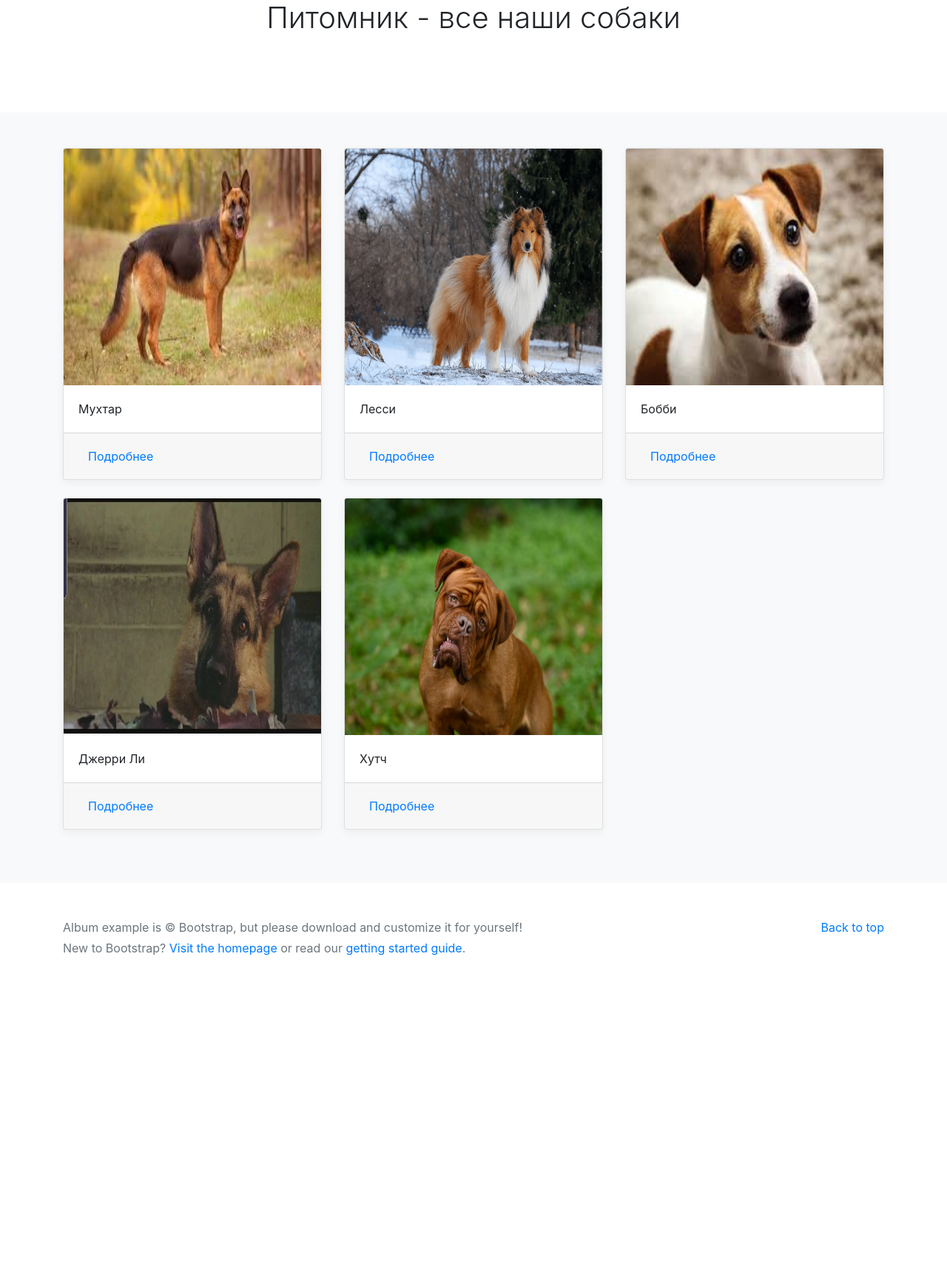
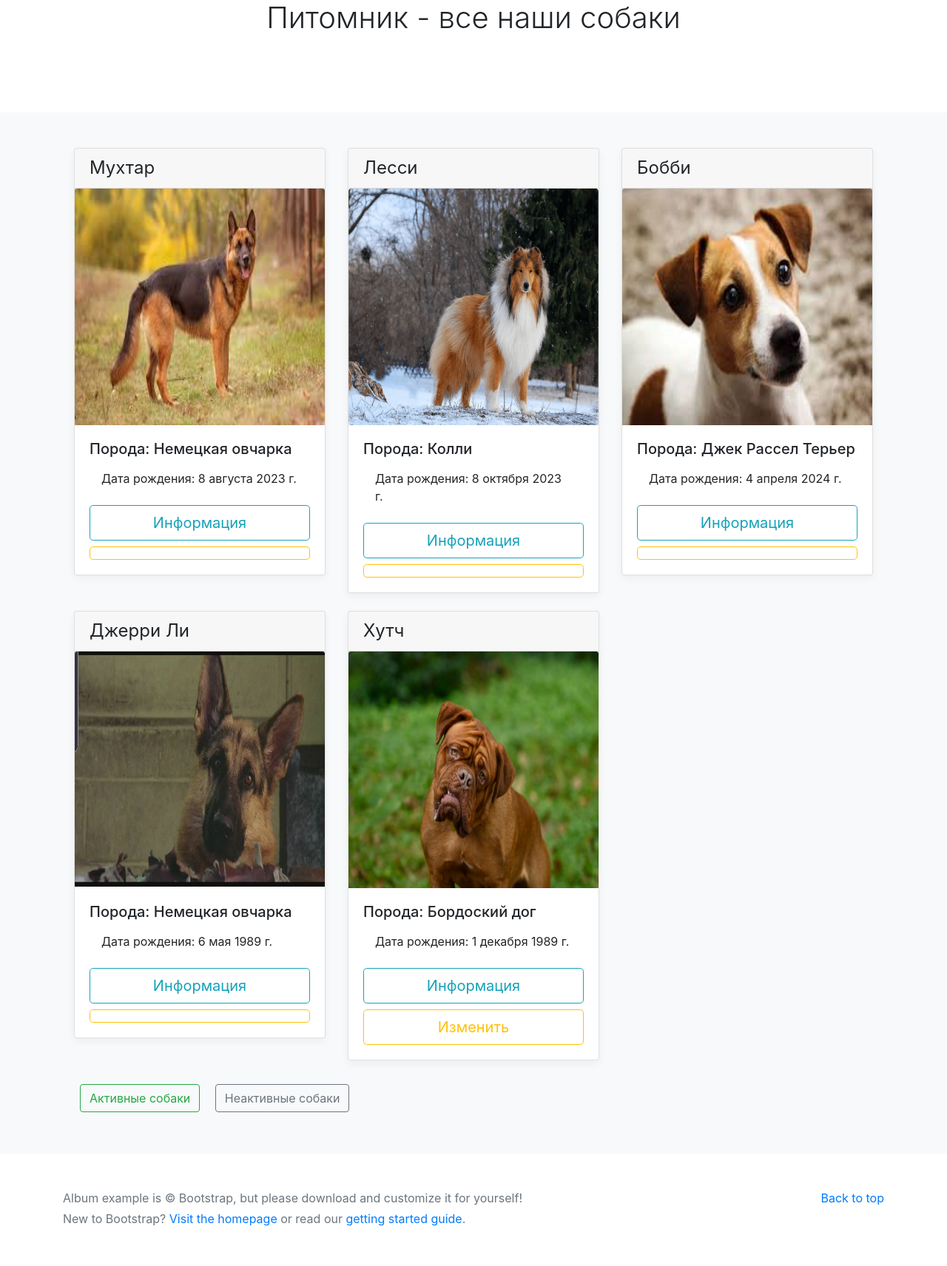
Before and after one commit to DmitryTaushev/Shelter425CBV, a Django app: page /dogs/ in a window 1280 px wide. Shown: the part 152-1864 px from the top of the page at 74% size. Before the commit the page ends 1444 px from the top, so only its background shows below. Run offline with Django 5.2, Linux system fonts and the light colour scheme; a user stored in the database is signed in; data comes from the database, SQL or seed files in the repository; some libraries are stand-ins or nearby versions.

Commit message:
1.Добавлена карточка собаки 2.Изменен шаблон dogs/detail.html 3.Изменен шаблог вывода всех собак 4.Изменен шаблон dogs/delete.html 5.Изменен шаблон обновления собаки 6.Исправлена ошибка в urls

```diff
--- a/dogs/templates/dogs/delete.html
+++ b/dogs/templates/dogs/delete.html
@@ -25,7 +25,7 @@
                 Удалить
                 {% endif %}
             </button>
-            <a class="btn btn-outline-primary float-left" href="{% url 'dogs:dog_detail' object.pk %}"> Назад </a>
+            <a class="btn btn-outline-primary float-left" href="{% url 'dogs:dogs_list' %}"> Назад </a>
             </div>
         </div>
     </div>
--- a/dogs/templates/dogs/dogs.html
+++ b/dogs/templates/dogs/dogs.html
@@ -2,22 +2,14 @@
 {% load my_tags %}
 {% block content %}
 
-<div class="row">
-    {% for object in object_list %}
-    <div class="col-md-4">
-        <div class="card mb-4 box-shadow">
-            <img class="card-img-top"
-                 src="{{ object.photo|dogs_media }}" width="300" height="320"
-                 alt="Card image cap">
-            <div class="card-body">
-                <p class="card-text">{{ object.name|title }}</p>
-            </div>
-            <div class="card-footer">
-                <a class="btn btn-link" href="{% url 'dogs:dog_detail' object.pk %}">Подробнее</a>
-            </div>
-        </div>
+<div class="container">
+    <div class="row">
+        {% for object in object_list %}
+        {% include 'dogs/includes/inc_dog_card.html' with object=object %}
+        {% endfor %}
     </div>
-    {% endfor %}
+    <a href="{% url 'dogs:dogs_list' %}" class="btn btn-outline-success m-2">Активные собаки</a>
+    <a href="{% url 'dogs:dogs_deactivated_list' %}" class="btn btn-outline-secondary m-2">Неактивные собаки</a>
 </div>
 
 {% endblock %}
--- /dev/null
+++ b/dogs/templates/dogs/includes/inc_dog_card.html
@@ -0,0 +1,29 @@
+{% load my_tags %}
+<div class="col-4">
+    <div class="card mb-4 box-shadow">
+        <div class="card-header">
+            <h4 class="my-0 font-weight-normal">{{ object.name }}</h4>
+        </div>
+        <img class="card-img-top"
+             src="{{ object.photo|dogs_media }}" width="300" height="320"
+             alt="Card image cap">
+        <div class="card-body">
+            <h5 class="card-title pricing-card-title">Порода: {{ object.breed }}</h5>
+            <ul class="list-unstyled mt-3 mb-4 text-start m-3">
+                <li>Дата рождения: {{ object.birth_date|default:'неизвестно' }}</li>
+            </ul>
+            <a class="btn btn-lg btn-block btn-outline-info"
+                href="{% url 'dogs:dog_detail' object.pk %}">Информация</a>
+            {% if user.is_authenticated and object.owner == user or user.is_superuser %}
+            <a class="btn btn-lg btn-block btn-outline-warning"
+               href="{% url 'dogs:dog_update' object.pk %}">
+                {% if user.role == 'admin' or user.role == 'moderator' %}
+                Изменить/Удалить
+                {% elif object.owner == user %}
+                Изменить
+                {% endif %}
+            </a>
+            {% endif %}
+        </div>
+    </div>
+</div>
--- a/dogs/urls.py
+++ b/dogs/urls.py
@@ -15,10 +15,10 @@
     #dogs
     path('breeds/<int:pk>/dogs/',DogBreedListView.as_view(),name = 'breed_dogs'),
     path('dogs/',DogListView.as_view(),name='dogs_list'),
-    path('dogs/',DogDeactivatedListView.as_view(),name='dogs_deactivated_list'),
+    path('dogs/deactivated',DogDeactivatedListView.as_view(),name='dogs_deactivated_list'),
     path('dogs/create',DogCreateView.as_view(),name='dog_create'),
     path('dogs/detail/<int:pk>/',DogDetailView.as_view(),name='dog_detail'),
     path('dogs/update/<int:pk>/',never_cache(DogUpdateView.as_view()),name = 'dog_update'),
-    path('dogs/update/<int:pk>/',dog_toggle_activity,name = 'dog_toggle_activity'),
+    path('dogs/toggle/<int:pk>/',dog_toggle_activity,name = 'dog_toggle_activity'),
     path('dogs/delete/<int:pk>/',DogDeleteView.as_view(),name='dog_delete')
 ]
```
Also changed, not shown: dogs/templates/dogs/detail.html (+4 -4 lines), dogs/templates/dogs/update.html (+16 -5 lines).
